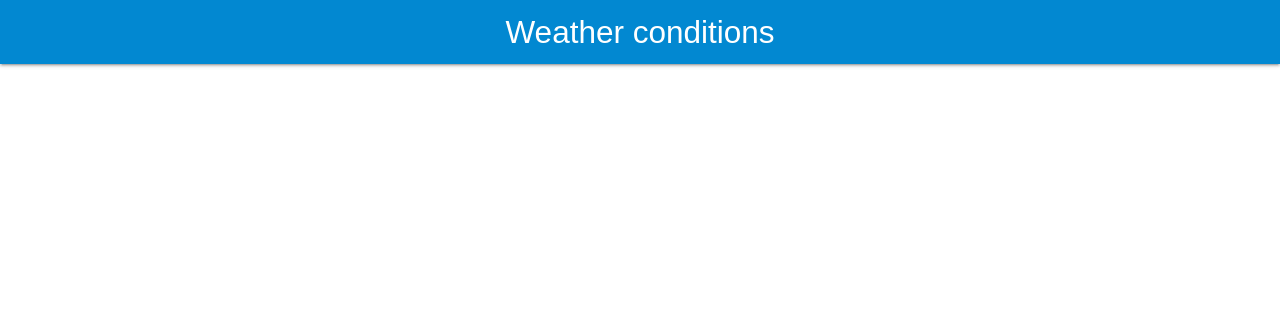
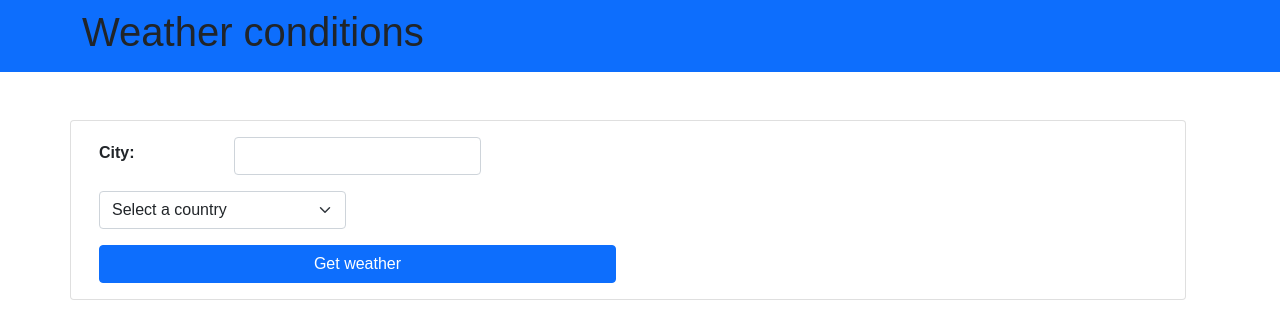
Before and after one commit to alejandropl07/clima, a React (Create React App) app: page / in a window 1280 px wide. Shown: the top 336 px of the page. Built offline with nearby package versions, Linux system fonts and the light colour scheme.

Commit message:
Form component

```diff
--- a/public/index.html
+++ b/public/index.html
@@ -15,10 +15,7 @@
       user's mobile device or desktop. See https://developers.google.com/web/fundamentals/web-app-manifest/
     -->
     <link rel="manifest" href="%PUBLIC_URL%/manifest.json" />
-    <link
-      rel="stylesheet"
-      href="https://cdnjs.cloudflare.com/ajax/libs/materialize/1.0.0/css/materialize.min.css"
-    />
+    <link href="https://cdn.jsdelivr.net/npm/bootstrap@5.1.3/dist/css/bootstrap.min.css" rel="stylesheet" integrity="sha384-1BmE4kWBq78iYhFldvKuhfTAU6auU8tT94WrHftjDbrCEXSU1oBoqyl2QvZ6jIW3" crossorigin="anonymous">
     <!--
       Notice the use of %PUBLIC_URL% in the tags above.
       It will be replaced with the URL of the `public` folder during the build.
@@ -43,13 +40,5 @@
       To begin the development, run `npm start` or `yarn start`.
       To create a production bundle, use `npm run build` or `yarn build`.
     -->
-
-    <script src="https://cdnjs.cloudflare.com/ajax/libs/materialize/1.0.0-rc.2/js/materialize.min.js"></script>
-    <script>
-      document.addEventListener("DOMContentLoaded", function () {
-        var elementos = document.querySelectorAll("select");
-        M.FormSelect.init(elementos);
-      });
-    </script>
   </body>
 </html>
--- a/src/App.js
+++ b/src/App.js
@@ -1,9 +1,13 @@
+import Form from "./components/Form";
 import Header from "./components/Header";
 
 function App() {
   return (
-    <div className="App">
+    <div>
       <Header title="Weather conditions" />
+      <div className="container">
+        <Form />
+      </div>
     </div>
   );
 }
--- /dev/null
+++ b/src/components/Form.js
@@ -0,0 +1,55 @@
+import React from "react";
+
+const handleChange = (e) => {};
+
+function Form() {
+  return (
+    <div className="row justify-content-left mt-5 col-md-12">
+      <div className="card ">
+        <div className="card-body">
+          <div className="row">
+            <div className="col-md-6">
+              <form>
+                <div className="form-group mb-3 row">
+                  <div className="col-md-3 mt-1">
+                    <label>
+                      <strong>City:</strong>
+                    </label>
+                  </div>
+                  <div className="col-md-6">
+                    <input type="textarea" className="form-control" />
+                  </div>
+                </div>
+
+                <div className="form-group mb-2 row">
+                  <div className="col-md-6">
+                    <select
+                      onChange={handleChange}
+                      name="country"
+                      className="form-select"
+                    >
+                      <option value="">Select a country</option>
+                      <option value="CU">Cuba</option>
+                      <option value="US">United States</option>
+                      <option value="ES">Spain</option>
+                      <option value="IT">Italy</option>
+                      <option value="AL">Germany</option>
+                    </select>
+                  </div>
+                </div>
+
+                <input
+                  type="submit"
+                  className="btn btn-primary font-weight-bold d-block w-100  mt-3"
+                  value="Get weather"
+                />
+              </form>
+            </div>
+          </div>
+        </div>
+      </div>
+    </div>
+  );
+}
+
+export default Form;
--- a/src/components/Header.js
+++ b/src/components/Header.js
@@ -2,11 +2,11 @@ import React from "react";
 
 function Header({ title }) {
   return (
-    <nav>
-      <div className="nav-wrapper light-blue  darken-2">
-        <a href="#!" className="brand-logo">
+    <nav  className="navbar   navbar-expand-lg    navbar-dark bg-primary  justify-content-between">
+      <div className="container">
+        <h1>
           {title}
-        </a>
+        </h1>
       </div>
     </nav>
   );
```
